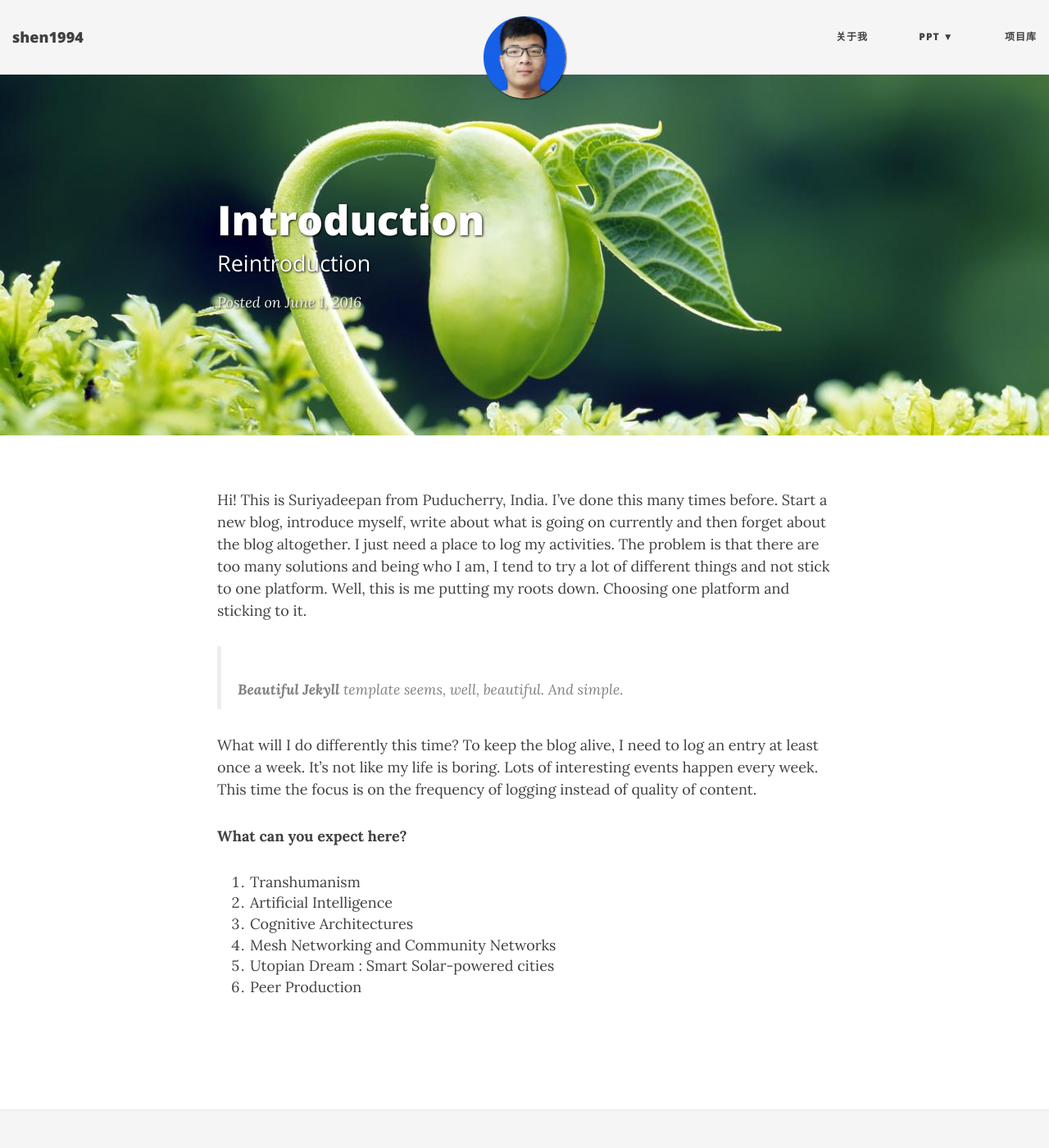
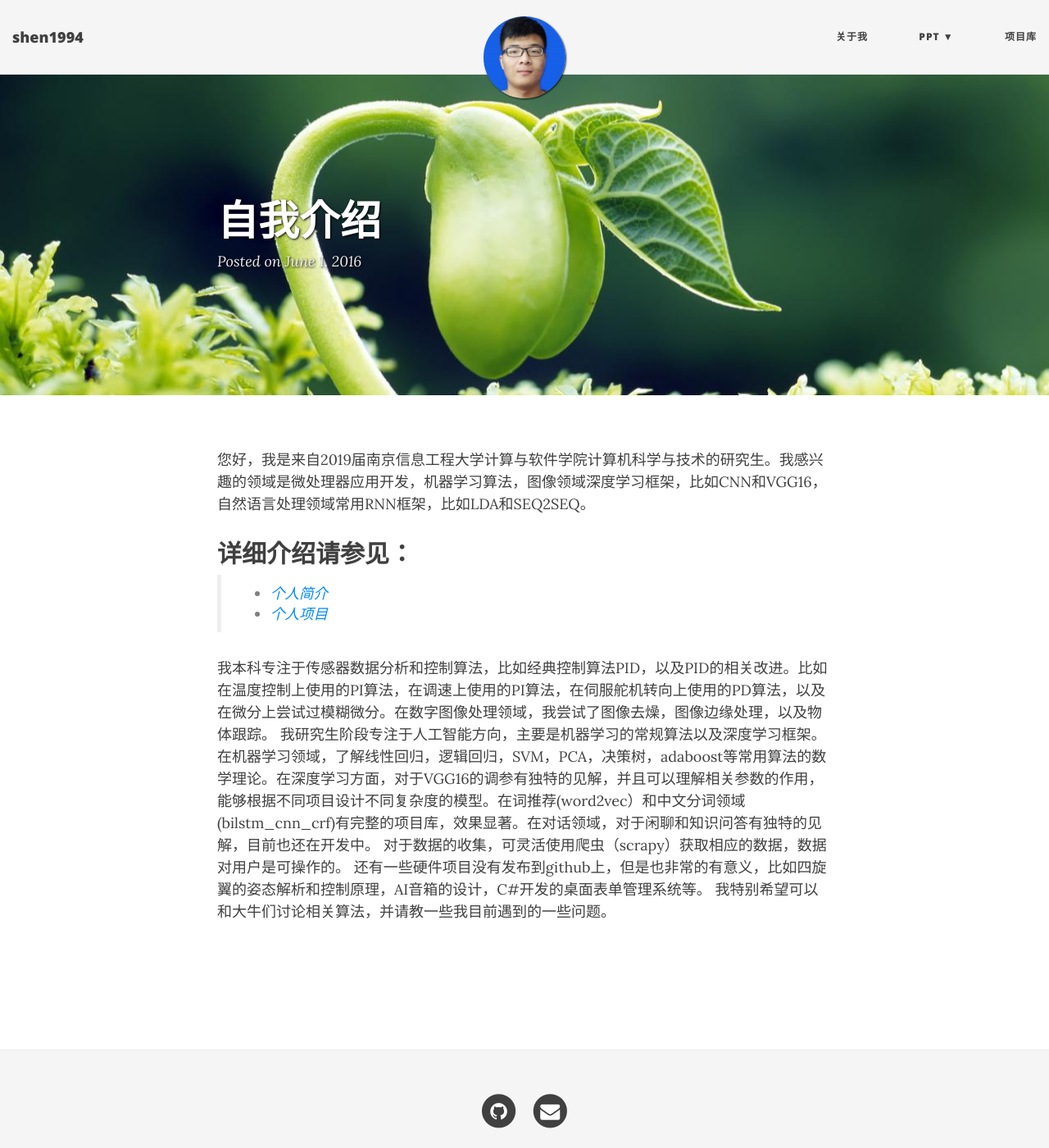
Before and after one commit to shen1994/shen1994.github.io, a Jekyll site: the page built from _posts/2016-06-01-introduction.md, in a window 1280 px wide and 1400 px high. Shown: the whole window at 82% size. Built offline with Jekyll 4.4.1, drawn with Linux system fonts in a browser that asks for light colours; nearby versions of some CDN libraries; comment, search, counter and statistics services are not loaded.

Commit message:
Initial commit

```diff
--- a/_posts/2016-06-01-introduction.md
+++ b/_posts/2016-06-01-introduction.md
@@ -1,22 +1,17 @@
 ---
 published: true
-title: Introduction
+title: 自我介绍
 layout: post
-subtitle: Reintroduction
-tags: [general, intro]
 bigimg: /img/start1.jpg
 ---
-Hi! This is Suriyadeepan from Puducherry, India. I've done this many times before. Start a new blog, introduce myself, write about what is going on currently and then forget about the blog altogether. I just need a place to log my activities. The problem is that there are too many solutions and being who I am, I tend to try a lot of different things and not stick to one platform. Well, this is me putting my roots down. Choosing one platform and sticking to it.
+您好，我是来自2019届南京信息工程大学计算与软件学院计算机科学与技术的研究生。我感兴趣的领域是微处理器应用开发，机器学习算法，图像领域深度学习框架，比如CNN和VGG16，自然语言处理领域常用RNN框架，比如LDA和SEQ2SEQ。
 
-> **Beautiful Jekyll** template seems, well, beautiful. And simple.
+## 详细介绍请参见：
+> * [个人简介](https://shen1994.github.io/aboutme)
+> * [个人项目](https://github.com/shen1994)
 
-What will I do differently this time? To keep the blog alive, I need to log an entry at least once a week. It's not like my life is boring. Lots of interesting events happen every week. This time the focus is on the frequency of logging instead of quality of content.
-
-**What can you expect here?**
-
-1. Transhumanism
-2. Artificial Intelligence
-3. Cognitive Architectures
-4. Mesh Networking and Community Networks
-5. Utopian Dream : Smart Solar-powered cities
-6. Peer Production
+我本科专注于传感器数据分析和控制算法，比如经典控制算法PID，以及PID的相关改进。比如在温度控制上使用的PI算法，在调速上使用的PI算法，在伺服舵机转向上使用的PD算法，以及在微分上尝试过模糊微分。在数字图像处理领域，我尝试了图像去燥，图像边缘处理，以及物体跟踪。
+我研究生阶段专注于人工智能方向，主要是机器学习的常规算法以及深度学习框架。在机器学习领域，了解线性回归，逻辑回归，SVM，PCA，决策树，adaboost等常用算法的数学理论。在深度学习方面，对于VGG16的调参有独特的见解，并且可以理解相关参数的作用，能够根据不同项目设计不同复杂度的模型。在词推荐(word2vec）和中文分词领域(bilstm_cnn_crf)有完整的项目库，效果显著。在对话领域，对于闲聊和知识问答有独特的见解，目前也还在开发中。
+对于数据的收集，可灵活使用爬虫（scrapy）获取相应的数据，数据对用户是可操作的。
+还有一些硬件项目没有发布到github上，但是也非常的有意义，比如四旋翼的姿态解析和控制原理，AI音箱的设计，C#开发的桌面表单管理系统等。
+我特别希望可以和大牛们讨论相关算法，并请教一些我目前遇到的一些问题。
```
